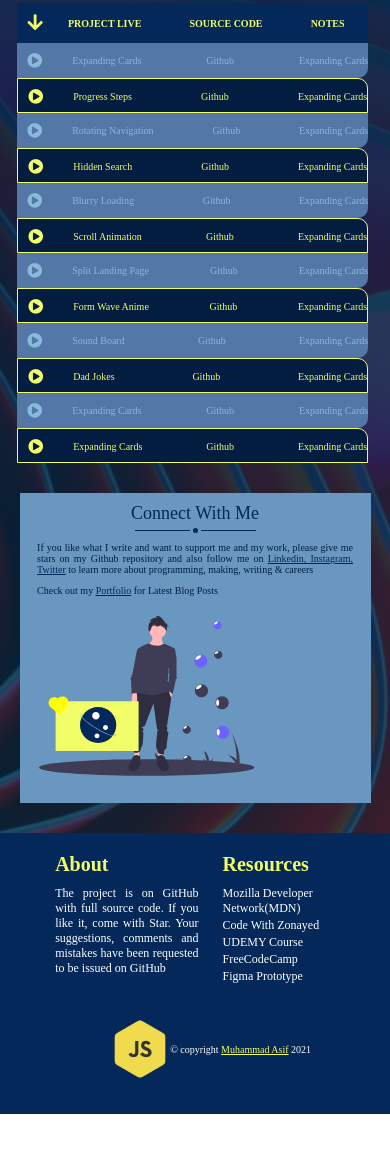
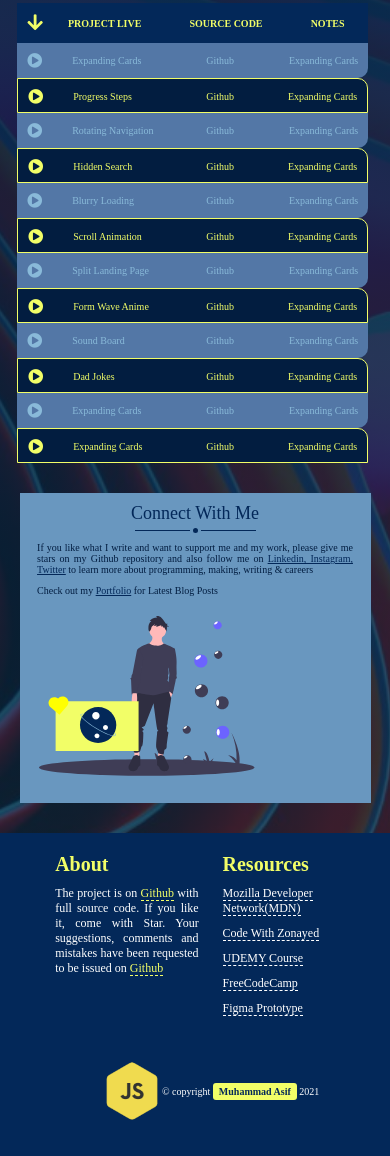
Before and after one commit to Mohammad-Asif-Web/30-vanilla-js-project, a website: page index.html in a window 390 px wide. Shown: the part 496-1652 px from the top of the page. Before the commit the page ends 1610 px from the top, so only its background shows below. Drawn offline with Linux system fonts and the light colour scheme.

Commit message:
bug fixes for breakpoint and html code

```diff
--- a/assets/css/style.css
+++ b/assets/css/style.css
@@ -182,6 +182,15 @@ main .project-section{
     margin: 17px 0 0 20px;
     display: flex;
     justify-content: space-between;
+    position: relative;
+}
+.part li:nth-child(2){
+    position:absolute;
+    left: 50%;
+    transform: translateX(-50%);
+}
+.part li:nth-child(3){
+    padding-right: 10px;
 }
 .part li a{
     font-size: 25px;
@@ -314,16 +323,22 @@ footer{
     margin-top: 20px;
     color: var(--white-color);
 }
+.footer-text .about p a{
+    color: var(--gold-color);
+    border-bottom: 1px dashed var(--gold-color)
+}
 .resources ul{
     margin-top: 20px;
 }
 .resources ul li{
     display: block;
     margin-top: 2px;
+    margin-bottom: 10px;
 }
 .resources ul li a{
     color: var(--white-color);
     font-size: 20px;
+    border-bottom: 1px dashed #fff;
 }
 .resources ul li a:hover{
     text-decoration: underline;
@@ -334,6 +349,15 @@ footer{
     color: var(--white-color);
 }
 .copy .sp-copy a{
+    background: var(--gold-color);
+    color: var(--light-v-color);
+    font-weight: 600;
+    padding: 3px 6px;
+    border-radius: 3px;
+    transition: 0.3s all linear;
+}
+.sp-copy a:hover{
+    background: transparent;
     color: var(--gold-color);
-    text-decoration: underline;
+    border: 1px dashed var(--gold-color);
 }
--- a/index.html
+++ b/index.html
@@ -241,7 +241,7 @@
         <div class="about">
             <h4>About</h4>
             <p>
-                The project is on GitHub with full source code. If you like it, come with Star. Your suggestions, comments and mistakes have been requested to be issued on GitHub
+                The project is on <a href="https://github.com/Mohammad-Asif-Web/55-plus-vanilla-js-project" target="_blank"> Github</a> with full source code. If you like it, come with Star. Your suggestions, comments and mistakes have been requested to be issued on <a href="https://github.com/Mohammad-Asif-Web/55-plus-vanilla-js-project" target="_blank"> Github</a>
             </p>
         </div>
         <div class="resources">
```
Also changed, not shown: projects/16-drink_water_games/main.html (added, +15 -0 lines), projects/16-drink_water_games/app.js (added), projects/16-drink_water_games/base.css (added).
